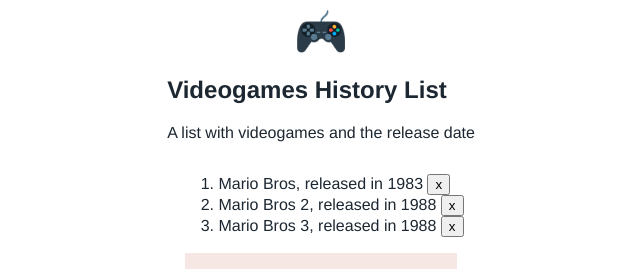
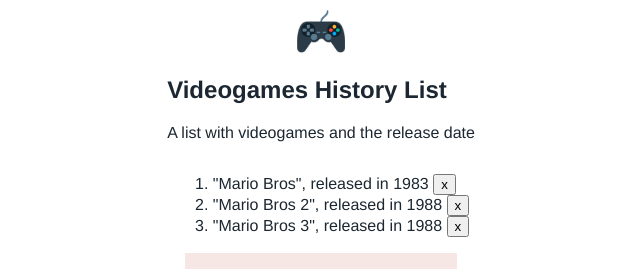
Before and after one commit to flwedu/game-list, a Vue app: page / in a window 1280 px wide. Shown: the top 269 px of the page, without its empty margins (319-959 px from the left). Built offline with nearby package versions, Linux system fonts and the light colour scheme.

Commit message:
add "" to name in game list

```diff
--- a/src/components/GameList.vue
+++ b/src/components/GameList.vue
@@ -1,7 +1,7 @@
 <template>
   <ol>
     <li v-for="game in games" :key="game.id">
-      {{ game.name }}, released in {{ game.year }}
+      "{{ game.name }}", released in {{ game.year }}
       <button @click="deleteItem(game.id)">x</button>
     </li>
   </ol>
```
